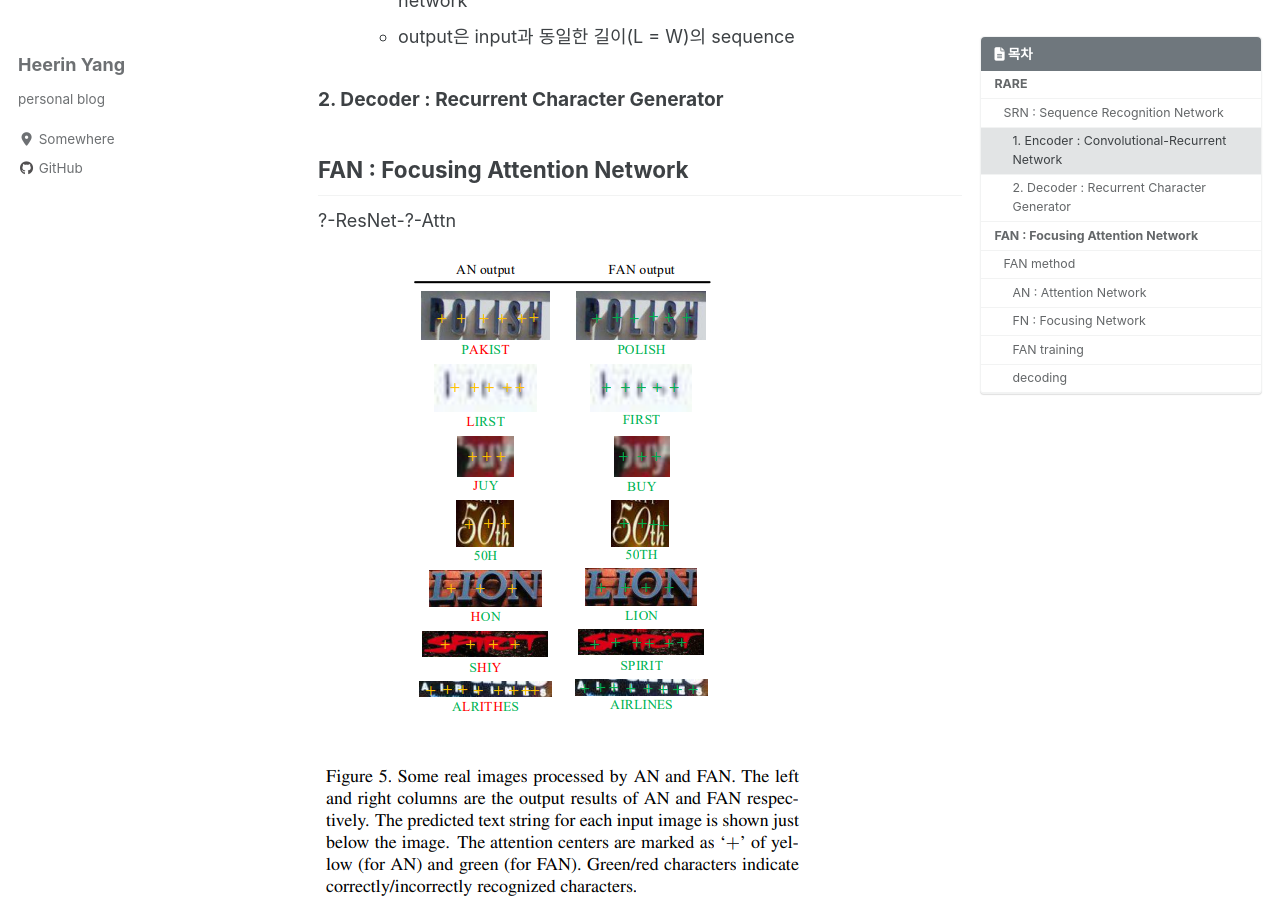
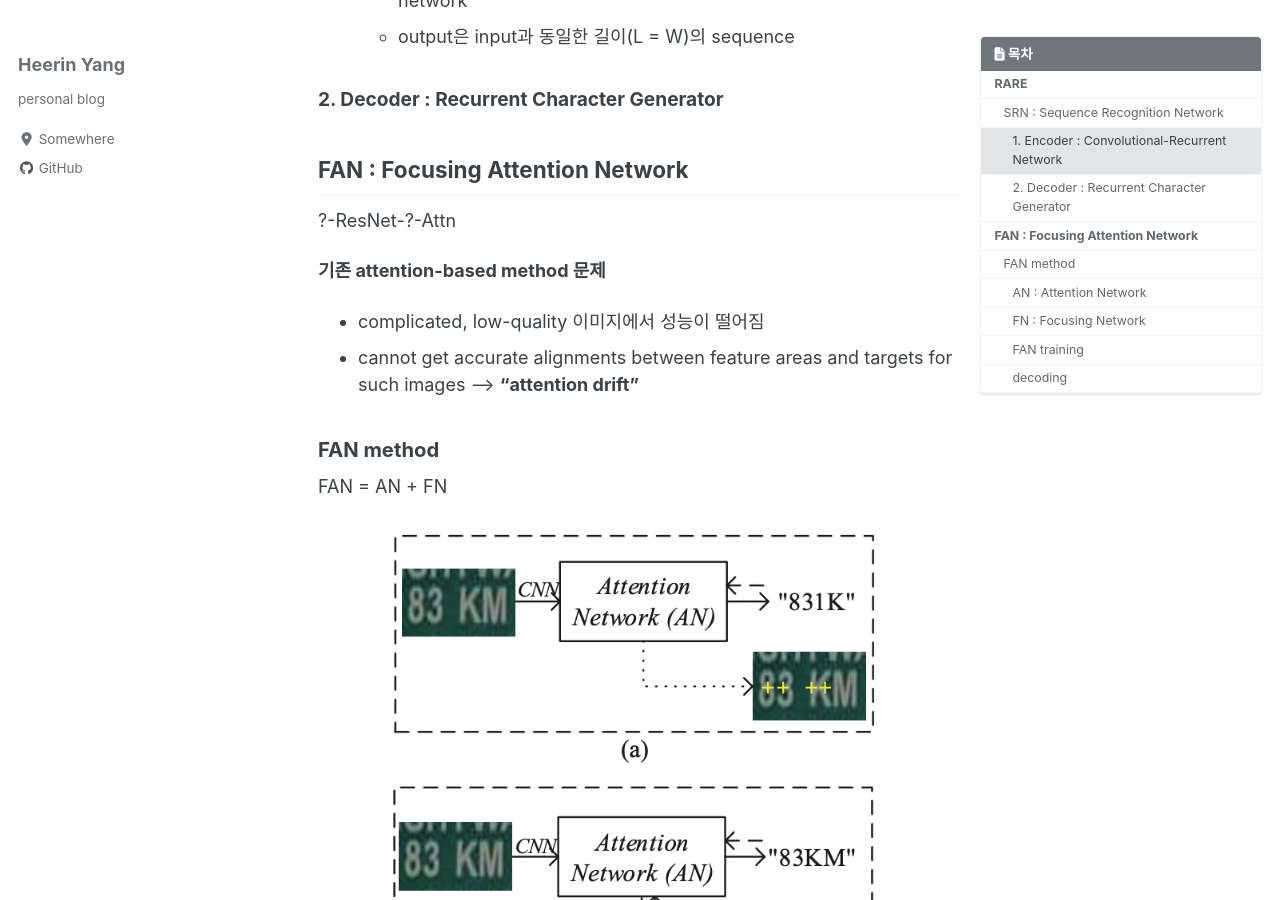
Before and after one commit to hryang06/hryang06.github.io, a Jekyll site: the page built from _posts/2020-04-28-Attn.md, in a window 1280 px wide and 900 px high, scrolled down 2118 px. Built offline with Jekyll 4.4.1, drawn with Linux system fonts in a browser that asks for light colours; cached includes are drawn as plain includes; nearby versions of some CDN libraries; some of the changed text lies outside the part shown.

Commit message:
Add images in FAN

```diff
--- a/_posts/2020-04-28-Attn.md
+++ b/_posts/2020-04-28-Attn.md
@@ -65,13 +65,26 @@ CNN으로부터 feature map을 추출하여, map-to-sequence 연산을 통해 fe
 
 ?-ResNet-?-Attn
 
-![Figure 5](/assets/images/post/attn/figure5_fan.PNG)
+**기존 attention-based method 문제**
+- complicated, low-quality 이미지에서 성능이 떨어짐
+- cannot get accurate alignments between feature areas and targets for such images
+--> **"attention drift"**
 
 ### FAN method
 
+FAN = AN + FN
+
+![Figure 2](/assets/images/post/attn/figure2.png)
+
+![Figure 5](/assets/images/post/attn/figure5_fan.PNG)
+
 #### AN : Attention Network
 
+recognizing character targets (기존 방법처럼)
+
 #### FN : Focusing Network
+
+adjusting attention by evaluating whether AN pays attention properly on the target areas in the images
 
 #### FAN training
 
```
Also changed, not shown: assets/images/post/attn/figure2.png (added), assets/images/post/attn/figure3.png (added).
